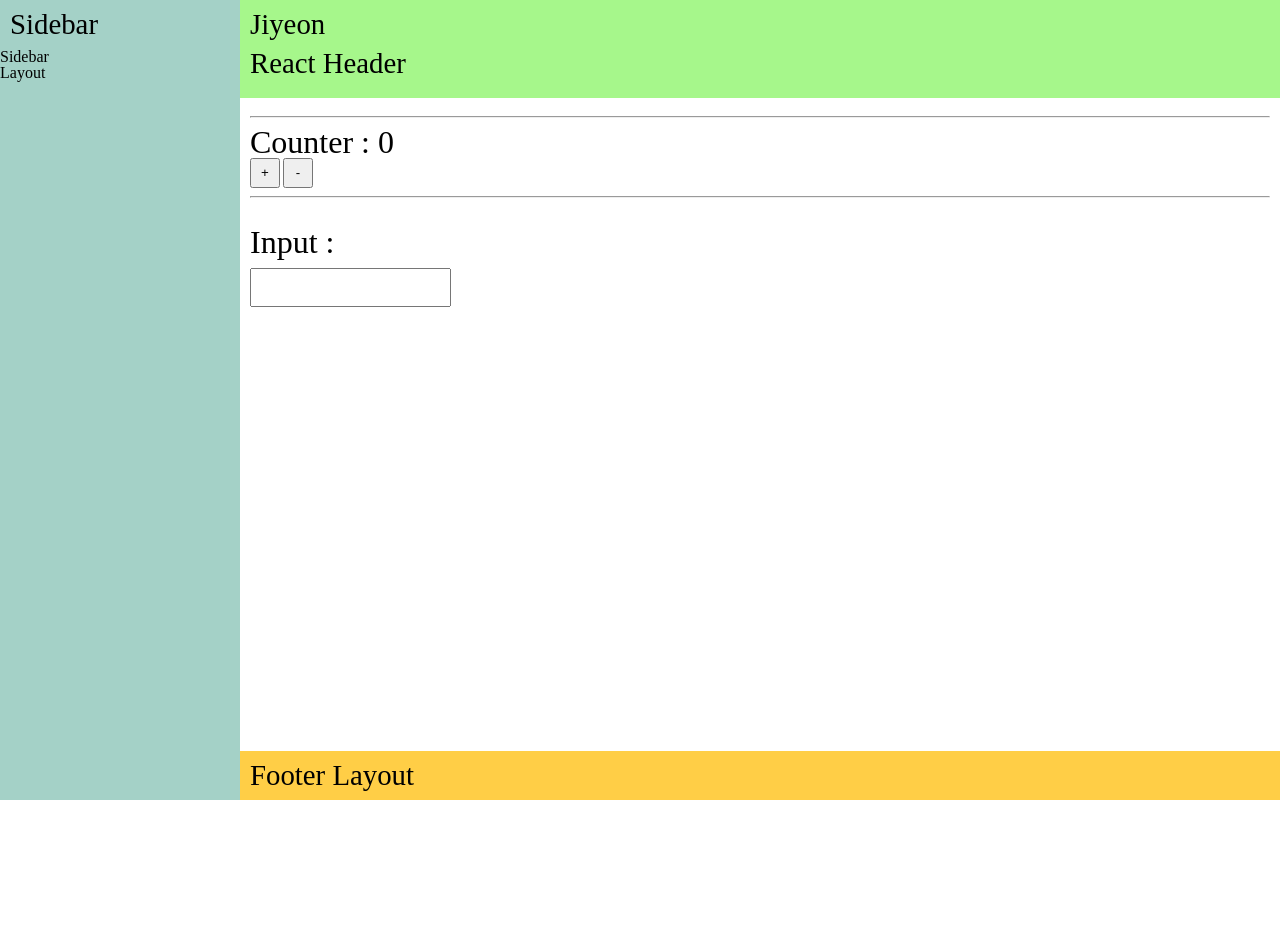
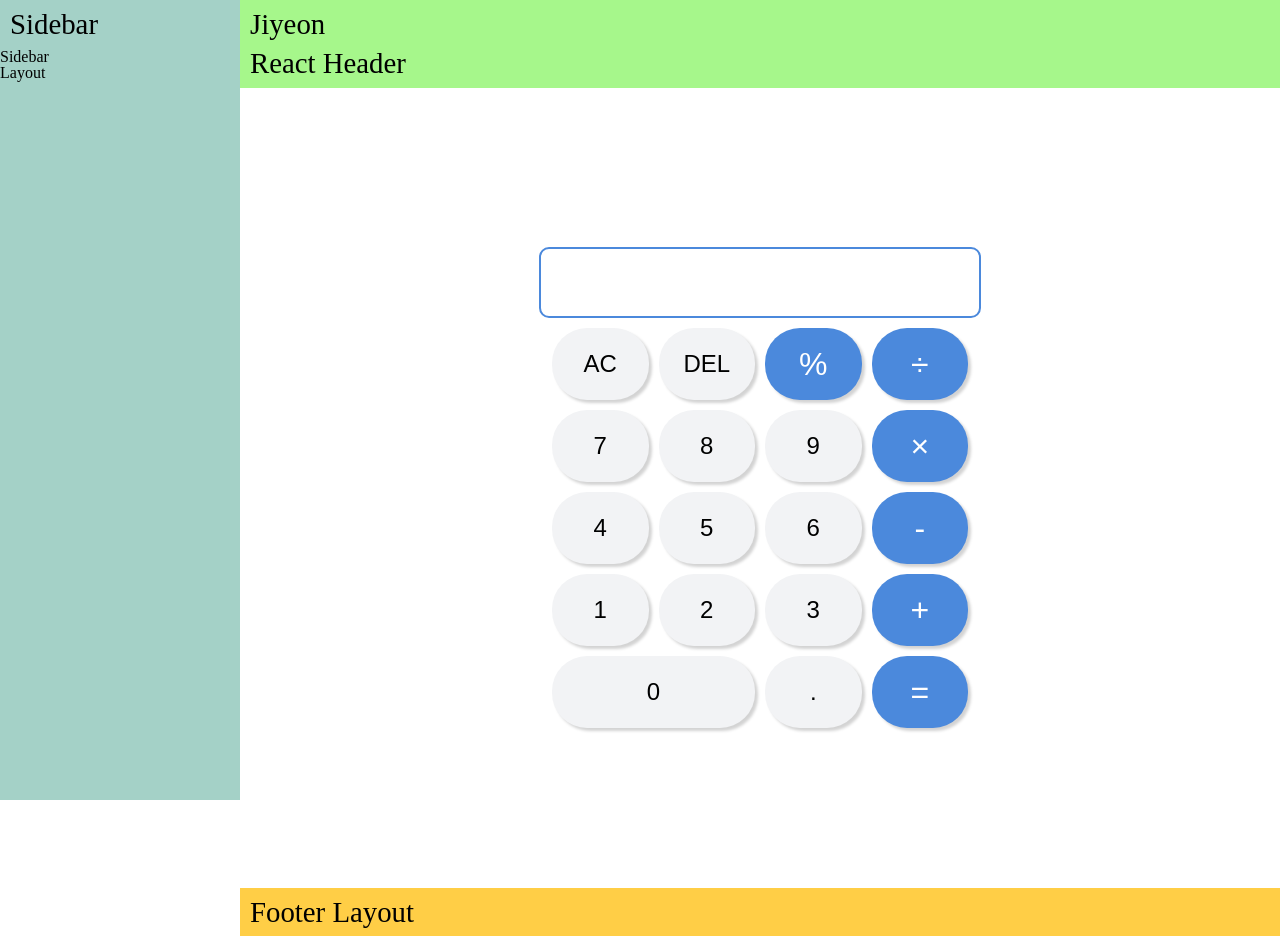
Before and after one commit to JiyeonChoi97/React-Study, a React (Create React App) app: page / in a window 1280 px wide. Before the commit the page ends 800 px from the top, so only its background shows below. Built offline with nearby package versions, Linux system fonts and the light colour scheme; a web font is replaced by a local one.

Commit message:
Making Calculator

```diff
--- /dev/null
+++ b/src/components/Calculator.tsx
@@ -0,0 +1,112 @@
+import { useState } from "react";
+import styled from "styled-components";
+
+const MainContainer = styled.div`
+    display: flex;
+    flex-direction: column;
+    justify-content: center;
+    align-items: center;
+    height: 100vh;
+`;
+const ButtonContainer = styled.div`
+    display: grid;
+    width: 40%;
+    max-width: 450px;
+    height: 50%;
+    grid-template-columns: repeat(4, 1fr);
+    grid-column-gap: 10px;
+    grid-row-gap: 10px;
+`;
+
+const Button = styled.button`
+    background-color: #f2f3f5;
+    border: none;
+    color: black;
+    font-size: 1.5rem;
+    border-radius: 35px;
+    cursor: pointer;
+    box-shadow: 3px 3px 3px lightgray;
+
+    &:active {
+        margin-left: 2px;
+        margin-top: 2px;
+        box-shadow: none;
+    }
+`;
+
+const CalButton = styled(Button)`
+    font-size: 2rem;
+    color: white;
+    background-color: #4b89dc;
+`;
+
+const ZeroButton = styled(Button)`
+    grid-column: 1/3;
+`;
+
+const InputBar = styled.input`
+    width: 40%;
+    max-width: 450px;
+    height: 65px;
+    margin-bottom: 10px;
+    border-radius: 10px;
+    font-size: 30px;
+    border: 2px solid #4b89dc;
+    text-align: right;
+    padding-right: 20px;
+    &:focus {
+        outline: none;
+    }
+`;
+
+/**
+ * @description 계산기 컴포넌트
+ */
+function Calculator() {
+    // state
+    const [inputValue, setInputValue] = useState<string>("");
+
+    // event
+    const onAddNumber = (number: number) => {
+        setInputValue((prevValue) => prevValue + number.toString());
+    };
+    const onDelete = () => {
+        setInputValue((prevValue) => prevValue.slice(0, -1));
+    };
+    const onAc = () => {
+        setInputValue("");
+    };
+    const onOperator = (operator: string) => {
+        setInputValue((prevValue) => prevValue + operator);
+    };
+
+    // view
+    return (
+        <MainContainer>
+            <InputBar readOnly value={inputValue} />
+            <ButtonContainer>
+                <Button onClick={onAc}>AC</Button>
+                <Button onClick={onDelete}>DEL</Button>
+                <CalButton onClick={() => onOperator("%")}>%</CalButton>
+                <CalButton onClick={() => onOperator("÷")}>÷</CalButton>
+                <Button onClick={() => onAddNumber(7)}>7</Button>
+                <Button onClick={() => onAddNumber(8)}>8</Button>
+                <Button onClick={() => onAddNumber(9)}>9</Button>
+                <CalButton onClick={() => onOperator("×")}>×</CalButton>
+                <Button onClick={() => onAddNumber(4)}>4</Button>
+                <Button onClick={() => onAddNumber(5)}>5</Button>
+                <Button onClick={() => onAddNumber(6)}>6</Button>
+                <CalButton onClick={() => onOperator("-")}>-</CalButton>
+                <Button onClick={() => onAddNumber(1)}>1</Button>
+                <Button onClick={() => onAddNumber(2)}>2</Button>
+                <Button onClick={() => onAddNumber(3)}>3</Button>
+                <CalButton onClick={() => onOperator("+")}>+</CalButton>
+                <ZeroButton onClick={() => onAddNumber(0)}>0</ZeroButton>
+                <Button onClick={() => onOperator(".")}>.</Button>
+                <CalButton onClick={() => onOperator("=")}>=</CalButton>
+            </ButtonContainer>
+        </MainContainer>
+    );
+}
+
+export default Calculator;
--- a/src/layout/Contents.tsx
+++ b/src/layout/Contents.tsx
@@ -7,6 +7,7 @@ import styled from "styled-components";
 
 import Counter from "@/components/Counter";
 import Input from "@/components/Input";
+import Calculator from "@/components/Calculator";
 
 type Props = {
     title: string;
@@ -22,8 +23,9 @@ function Contents({ title, description }: Props) {
         <ContentsContainer>
             {/* <h2>{title}</h2> */}
             {/* <h2>{description}</h2> */}
-            <Counter />
-            <Input />
+            {/* <Counter /> */}
+            {/* <Input /> */}
+            <Calculator />
         </ContentsContainer>
     );
 }
```
